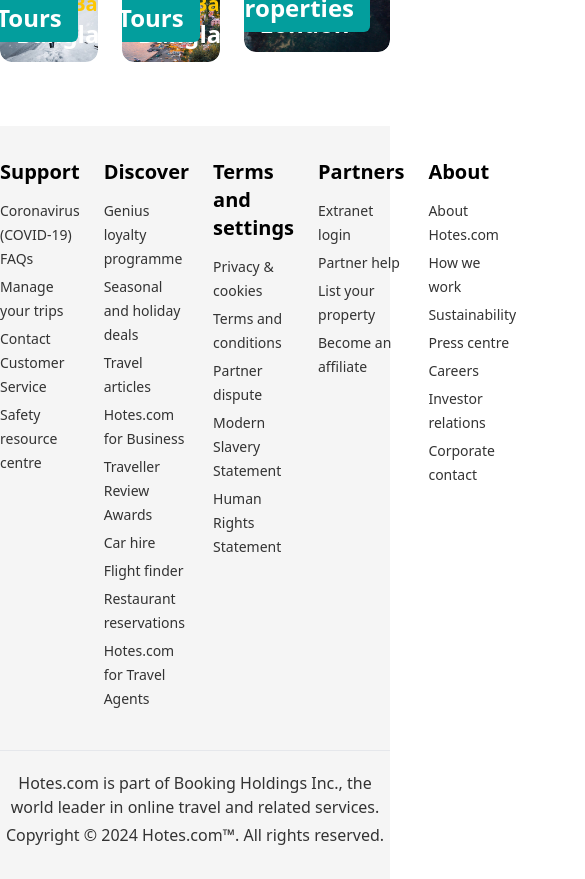
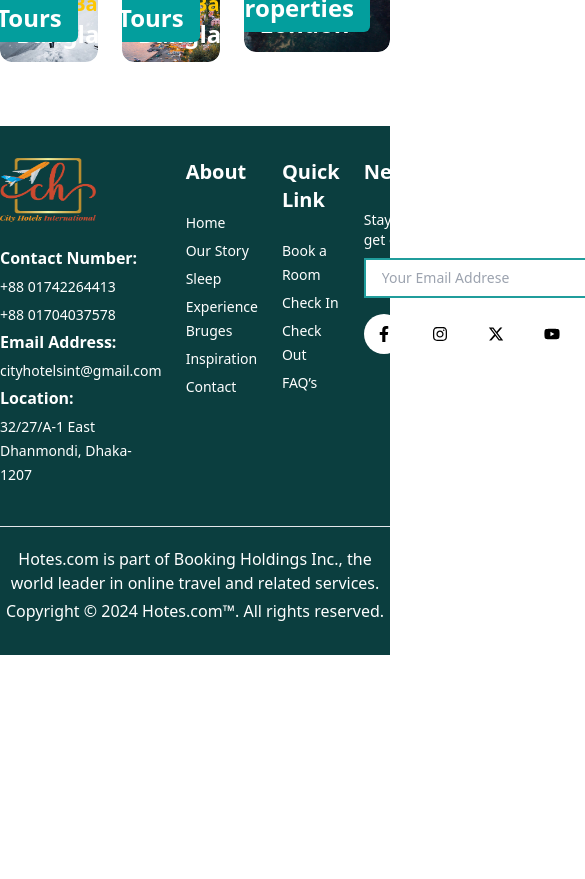
Before and after one commit to ariyanEiasin02/hotes-react, a React (Vite) app: page / in a window 390 px wide. Shown: the part 2780-3659 px from the top of the page, 585 px wide, since content can reach past the window. After the commit the page ends 3435 px from the top, so only its background shows below. Built offline with nearby package versions, Linux system fonts and the light colour scheme; a web font is replaced by a local one.

Commit message:
update code

```diff
--- a/index.html
+++ b/index.html
@@ -2,7 +2,7 @@
 <html lang="en">
   <head>
     <meta charset="UTF-8" />
-    <link rel="icon" type="image/svg+xml" href="/vite.svg" />
+    <link rel="icon" type="image/svg+xml" href="./src/assets/logo.png" />
     <meta name="viewport" content="width=device-width, initial-scale=1.0" />
     <title>City Hotels</title>
     <link href="https://fonts.googleapis.com/css2?family=Playfair+Display:ital,wght@0,400..900;1,400..900&display=swap" rel="stylesheet">
--- a/src/Components/Footer/Footer.jsx
+++ b/src/Components/Footer/Footer.jsx
@@ -1,128 +1,109 @@
 import React from 'react'
+import footerLogo from '../../assets/logo.png'
+import { FaFacebookF,FaInstagram,FaYoutube  } from "react-icons/fa";
+import { FaXTwitter } from "react-icons/fa6";
 
 const Footer = () => {
   return (
     <div>
-        <section className='py-8 bg-[#F5F5F5]'>
+        <section className='py-8 bg-[#0B3E3F]'>
             <div className="max-w-container mx-auto">
                 <div className="flex pb-10 gap-x-6 justify-between">
                     <div className="">
-                        <h3 className='font-poppins font-bold text-xl txt-[#333]'>Support</h3>
-                        <ul className='mt-3'>
+                        <h3 className='font-poppins font-bold text-xl txt-[#333]'>
+                            <img className='w-24 h-16' src={footerLogo} alt="" />
+                        </h3>
+                        <ul className='mt-6'>
                             <li className='mt-1'>
-                                <a className='font-poppins font-light text-sm text-[#333] hover:underline' href="#">Coronavirus (COVID-19) FAQs</a>
+                                <a className='font-poppins font-bold text-base text-[#fff] hover:underline' href="#">Contact Number:</a>
                             </li>
                             <li className='mt-1'>
-                                <a className='font-poppins font-light text-sm text-[#333] hover:underline' href="#">Manage your trips</a>
+                                <a className='font-poppins font-light text-sm text-[#fff] hover:underline' href="#">+88 01742264413</a>
                             </li>
                             <li className='mt-1'>
-                                <a className='font-poppins font-light text-sm text-[#333] hover:underline' href="#">Contact Customer Service</a>
+                                <a className='font-poppins font-light text-sm text-[#fff] hover:underline' href="#">+88 01704037578</a>
                             </li>
                             <li className='mt-1'>
-                                <a className='font-poppins font-light text-sm text-[#333] hover:underline' href="#">Safety resource centre</a>
+                                <a className='font-poppins font-bold text-base text-[#fff] hover:underline' href="#">Email Address:</a>
+                            </li>
+                            <li className='mt-1'>
+                                <a className='font-poppins font-light text-sm text-[#fff]' href="#">cityhotelsint@gmail.com</a>
+                            </li>
+                            <li className='mt-1'>
+                                <a className='font-poppins font-bold text-base text-[#fff] hover:underline' href="#">Location:</a>
+                            </li>
+                            <li className='mt-1'>
+                                <a className='font-poppins font-light text-sm text-[#fff] hover:underline' href="#">32/27/A-1 East Dhanmondi, Dhaka-1207</a>
                             </li>
                         </ul>
                     </div>
                     <div className="">
-                        <h3 className='font-poppins font-bold text-xl txt-[#333]'>Discover</h3>
-                        <ul className='mt-3'>
+                        <h3 className='font-poppins font-bold text-xl text-[#fff]'>About</h3>
+                        <ul className='mt-6'>
                             <li className='mt-1'>
-                                <a className='font-poppins font-light text-sm text-[#333] hover:underline' href="#">Genius loyalty programme</a>
+                                <a className='font-poppins font-light text-sm text-[#fff] hover:underline' href="#">Home</a>
                             </li>
                             <li className='mt-1'>
-                                <a className='font-poppins font-light text-sm text-[#333] hover:underline' href="#">Seasonal and holiday deals</a>
+                                <a className='font-poppins font-light text-sm text-[#fff] hover:underline' href="#">Our Story</a>
                             </li>
                             <li className='mt-1'>
-                                <a className='font-poppins font-light text-sm text-[#333] hover:underline' href="#">Travel articles</a>
+                                <a className='font-poppins font-light text-sm text-[#fff] hover:underline' href="#">Sleep</a>
                             </li>
                             <li className='mt-1'>
-                                <a className='font-poppins font-light text-sm text-[#333] hover:underline' href="#">Hotes.com for Business</a>
+                                <a className='font-poppins font-light text-sm text-[#fff] hover:underline' href="#">Experience Bruges</a>
                             </li>
                             <li className='mt-1'>
-                                <a className='font-poppins font-light text-sm text-[#333] hover:underline' href="#">Traveller Review Awards</a>
+                                <a className='font-poppins font-light text-sm text-[#fff] hover:underline' href="#">Inspiration</a>
                             </li>
                             <li className='mt-1'>
-                                <a className='font-poppins font-light text-sm text-[#333] hover:underline' href="#">Car hire</a>
-                            </li>
-                            <li className='mt-1'>
-                                <a className='font-poppins font-light text-sm text-[#333] hover:underline' href="#">Flight finder</a>
-                            </li>
-                            <li className='mt-1'>
-                                <a className='font-poppins font-light text-sm text-[#333] hover:underline' href="#">Restaurant reservations</a>
-                            </li>
-                            <li className='mt-1'>
-                                <a className='font-poppins font-light text-sm text-[#333] hover:underline' href="#">Hotes.com for Travel Agents</a>
+                                <a className='font-poppins font-light text-sm text-[#fff] hover:underline' href="#">Contact</a>
                             </li>
                         </ul>
                     </div>
                     <div className="">
-                        <h3 className='font-poppins font-bold text-xl txt-[#333]'>Terms and settings</h3>
-                        <ul className='mt-3'>
+                        <h3 className='font-poppins font-bold text-xl text-[#fff]'>Quick Link</h3>
+                        <ul className='mt-6'>
                             <li className='mt-1'>
-                                <a className='font-poppins font-light text-sm text-[#333] hover:underline' href="#">Privacy & cookies</a>
+                                <a className='font-poppins font-light text-sm text-[#fff] hover:underline' href="#">Book a Room</a>
                             </li>
                             <li className='mt-1'>
-                                <a className='font-poppins font-light text-sm text-[#333] hover:underline' href="#">Terms and conditions</a>
+                                <a className='font-poppins font-light text-sm text-[#fff] hover:underline' href="#">Check In</a>
                             </li>
                             <li className='mt-1'>
-                                <a className='font-poppins font-light text-sm text-[#333] hover:underline' href="#">Partner dispute</a>
+                                <a className='font-poppins font-light text-sm text-[#fff] hover:underline' href="#">Check Out</a>
                             </li>
                             <li className='mt-1'>
-                                <a className='font-poppins font-light text-sm text-[#333] hover:underline' href="#">Modern Slavery Statement</a>
-                            </li>
-                            <li className='mt-1'>
-                                <a className='font-poppins font-light text-sm text-[#333] hover:underline' href="#">Human Rights Statement</a>
+                                <a className='font-poppins font-light text-sm text-[#fff] hover:underline' href="#">FAQ’s</a>
                             </li>
                         </ul>
                     </div>
                     <div className="">
-                        <h3 className='font-poppins font-bold text-xl txt-[#333]'>Partners</h3>
-                        <ul className='mt-3'>
-                            <li className='mt-1'>
-                                <a className='font-poppins font-light text-sm text-[#333] hover:underline' href="#">Extranet login</a>
-                            </li>
-                            <li className='mt-1'>
-                                <a className='font-poppins font-light text-sm text-[#333] hover:underline' href="#">Partner help</a>
-                            </li>
-                            <li className='mt-1'>
-                                <a className='font-poppins font-light text-sm text-[#333] hover:underline' href="#">List your property</a>
-                            </li>
-                            <li className='mt-1'>
-                                <a className='font-poppins font-light text-sm text-[#333] hover:underline' href="#">Become an affiliate</a>
-                            </li>
-                        </ul>
-                    </div>
-                    <div className="">
-                        <h3 className='font-poppins font-bold text-xl txt-[#333]'>About</h3>
-                        <ul className='mt-3'>
-                            <li className='mt-1'>
-                                <a className='font-poppins font-light text-sm text-[#333] hover:underline' href="#">About Hotes.com</a>
-                            </li>
-                            <li className='mt-1'>
-                                <a className='font-poppins font-light text-sm text-[#333] hover:underline' href="#">How we work</a>
-                            </li>
-                            <li className='mt-1'>
-                                <a className='font-poppins font-light text-sm text-[#333] hover:underline' href="#">Sustainability</a>
-                            </li>
-                            <li className='mt-1'>
-                                <a className='font-poppins font-light text-sm text-[#333] hover:underline' href="#">Press centre</a>
-                            </li>
-                            <li className='mt-1'>
-                                <a className='font-poppins font-light text-sm text-[#333] hover:underline' href="#">Careers</a>
-                            </li>
-                            <li className='mt-1'>
-                                <a className='font-poppins font-light text-sm text-[#333] hover:underline' href="#">Investor relations</a>
-                            </li>
-                            <li className='mt-1'>
-                                <a className='font-poppins font-light text-sm text-[#333] hover:underline' href="#">Corporate contact</a>
-                            </li>
-                        </ul>
+                        <h3 className='font-poppins font-bold text-xl text-[#fff]'>Newsletter</h3>
+                        <div className="mt-6">
+                            <p className='font-poppins font-light text-sm text-[#fff] w-[80%]'>Stay Informed through our newsletter & get offer any time!</p>
+                            <div className="flex mt-2">
+                                <div className="">
+                                <input className='font-poppins font-light text-sm text-[#fff] py-2 px-4 outline-none border-2 border-[#209D9c]' type="email" placeholder='Your Email Addrese' />
+                                </div>
+                                <div className="">
+                                    <p className='font-poppins font-medium text-sm text-[#fff] py-2 px-4 outline-none border-2 border-[#209D9c] bg-[#029D9C]'>Subscribe</p>
+                                </div>
+                            </div>
+                            <div className="mt-4">
+                                <ul className='flex gap-x-4'>
+                                    <li className='p-3 rounded-full bg-white hover:bg-[#209D9c] hover:text-white duration-300'><a href="#"><FaFacebookF/></a></li>
+                                    <li className='p-3 rounded-full bg-white hover:bg-[#209D9c] hover:text-white duration-300'><a href="#"><FaInstagram /></a></li>
+                                    <li className='p-3 rounded-full bg-white hover:bg-[#209D9c] hover:text-white duration-300'><a href="#"><FaXTwitter/></a></li>
+                                    <li className='p-3 rounded-full bg-white hover:bg-[#209D9c] hover:text-white duration-300'><a href="#"><FaYoutube /></a></li>
+                                </ul>
+                            </div>
+                        </div>
                     </div>
                 </div>
                 <hr />
                 <div className="text-center mt-5">
-                    <p className='font-poppins font-normal text-[#333] text-base'>Hotes.com is part of Booking Holdings Inc., the world leader in online travel and related services.</p>
-                    <p className='font-poppins font-normal text-[#333] text-base mt-1'>Copyright © 2024 Hotes.com™. All rights reserved.</p>
+                    <p className='font-poppins font-normal text-[#fff] text-base'>Hotes.com is part of Booking Holdings Inc., the world leader in online travel and related services.</p>
+                    <p className='font-poppins font-normal text-[#fff] text-base mt-1'>Copyright © 2024 Hotes.com™. All rights reserved.</p>
                 </div>
             </div>
         </section>
```
Also changed, not shown: src/Components/Header/Header.jsx (+1 -24 lines), src/assets/logo.png.
